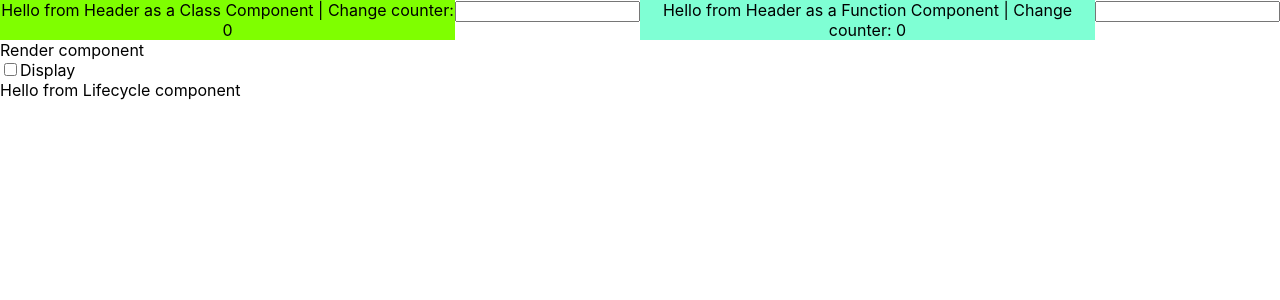
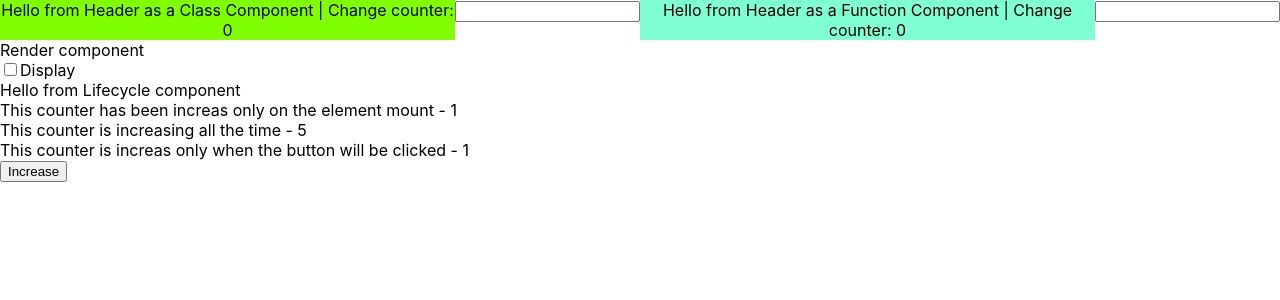
Before and after one commit to gkot-softwaredeveloper/react, a React (Create React App) app in the folder fundamentals/: page / in a window 1280 px wide. Shown: the top 300 px of the page. Built offline with nearby package versions, Linux system fonts and the light colour scheme.

Commit message:
Added lifecycle example using useEffect

```diff
--- a/fundamentals/src/components/component_lifecycle/LifeCycle.tsx
+++ b/fundamentals/src/components/component_lifecycle/LifeCycle.tsx
@@ -1,11 +1,51 @@
+import { useEffect, useState } from "react";
 
 interface LifeCycleProps {
-    dataTestId: string;
+  dataTestId: string;
 }
 
 export default function LifeCycle(props: LifeCycleProps) {
-    const {dataTestId} = props;
-    return(
-        <div data-testid={dataTestId}>Hello from Lifecycle component</div>
-    )
+  const [infnityCounter, setInfinityCounter] = useState<number>(0);
+  const [startupCounter, setStartupCounter] = useState<number>(0);
+  const [dependencyCounter, setDependencyCounter] = useState<number>(0);
+  const [isButtonCliced, setIsButtonClicked] = useState<boolean>(false);
+
+  // Interval has been used to show changes every one sec.
+  useEffect(() => {
+    const interval = setInterval(() => {
+      setInfinityCounter((prev) => prev + 1);
+    }, 1000);
+    return () => clearInterval(interval);
+  });
+
+  useEffect(() => {
+    setStartupCounter((prev) => prev + 1);
+  }, []);
+
+  useEffect(() => {
+    setDependencyCounter((prev) => prev + 1);
+  }, [isButtonCliced, setIsButtonClicked]);
+
+  const { dataTestId } = props;
+  return (
+    <>
+      <div data-testid={dataTestId}>Hello from Lifecycle component</div>
+      <div className="app-lifecycle">
+        <div>
+          This counter has been increas only on the element mount -{" "}
+          {startupCounter}
+        </div>
+        <div>This counter is increasing all the time - {infnityCounter}</div>
+        <div>
+          This counter is increas only when the button will be clicked -{" "}
+          {dependencyCounter}
+        </div>
+        <div>
+          <button onClick={async () => setIsButtonClicked((prev) => !prev)}>
+            Increase
+          </button>
+        </div>
+      </div>
+    </>
+  );
 }
```
